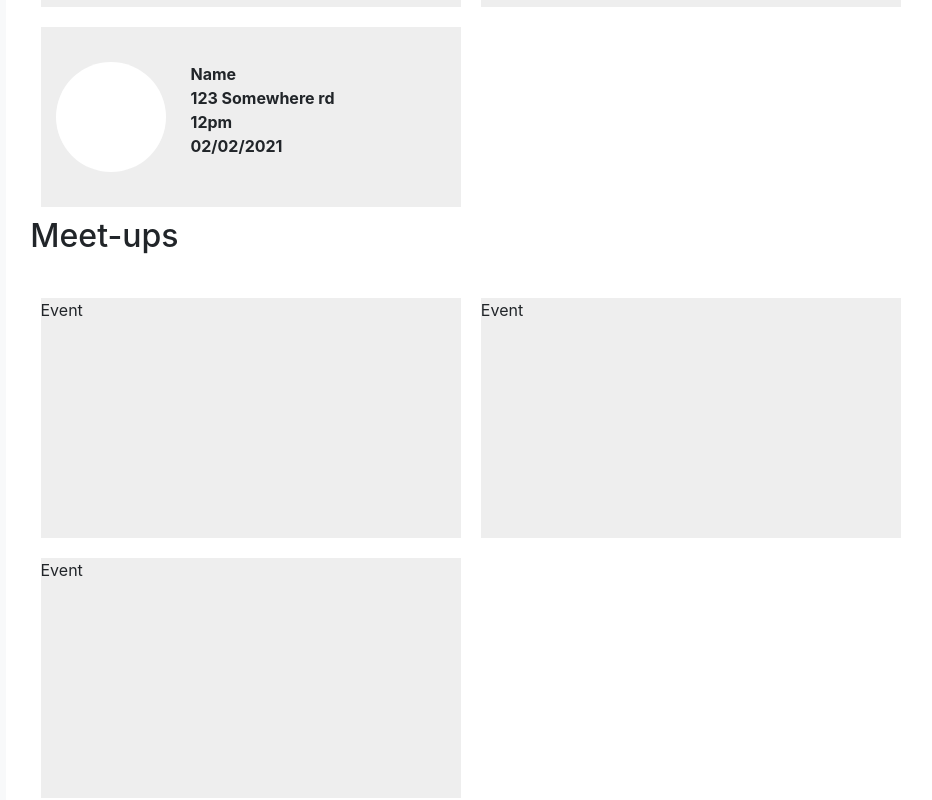
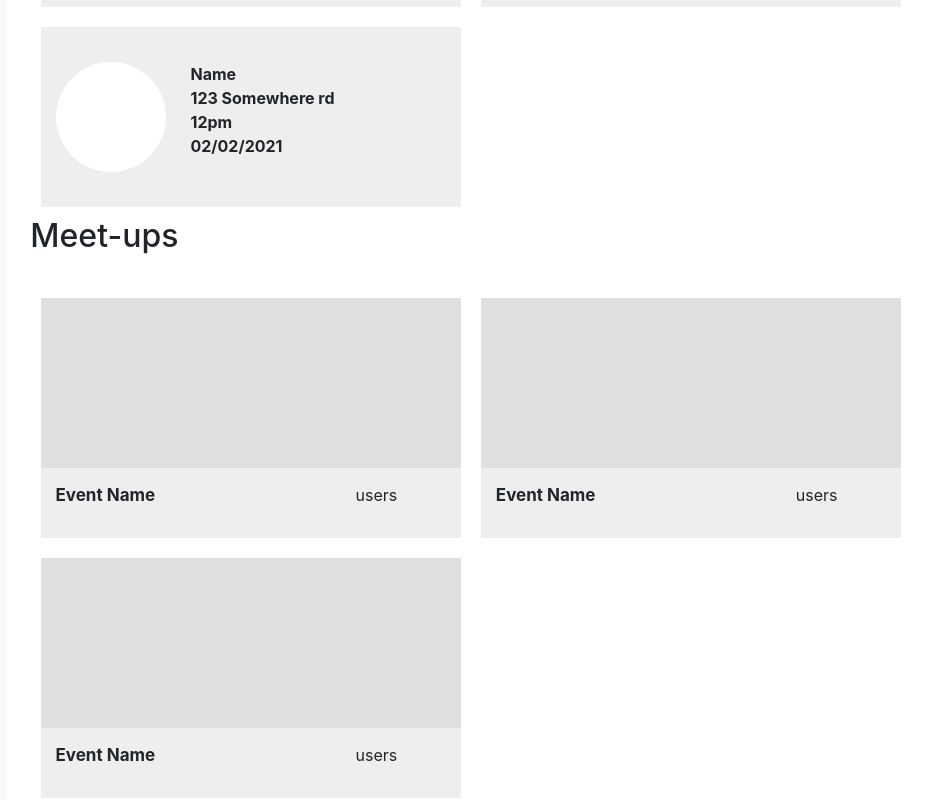
Before and after one commit to LindseydB/Meet-your-work-mates, a React (Create React App) app in the folder client/: page / in a window 1280 px wide. Shown: the part 476-1276 px from the top of the page, without its empty margins (207-1139 px from the left). Built offline with nearby package versions, Linux system fonts and the light colour scheme.

Commit message:
Styled the meetup tiles

```diff
--- a/client/src/components/home/home.css
+++ b/client/src/components/home/home.css
@@ -27,3 +27,18 @@
   margin:1%;
 
 }
+
+.eventtitle, .eventinfo{
+  margin:15px;
+}
+
+.eventtitle{
+  font-size:17px;
+  font-weight:bold;
+}
+
+.eventimage{
+  height:170px;
+  width:100%;
+  background:#e0dfdf;
+}
--- a/client/src/components/home/meetups-list.component.js
+++ b/client/src/components/home/meetups-list.component.js
@@ -6,9 +6,65 @@ export default class MeetupList extends Component{
       <div>
 
       <div class="meetups">
-        <div class="meetup"><p>Event</p></div>
-        <div class="meetup"><p>Event</p></div>
-        <div class="meetup"><p>Event</p></div>
+        <div class="meetup">
+          <div class="row">
+            <div class="col-12">
+                <div class="eventimage"></div>
+            </div>
+          </div>
+          <div class="row">
+            <div class="col-8">
+              <div class="eventtitle">
+                <p>Event Name</p>
+                </div>
+            </div>
+            <div class="col-4">
+                <div class="eventinfo">
+                <p>users</p>
+                </div>
+            </div>
+          </div>
+        </div>
+
+        <div class="meetup">
+          <div class="row">
+            <div class="col-12">
+                <div class="eventimage"></div>
+            </div>
+          </div>
+          <div class="row">
+            <div class="col-8">
+              <div class="eventtitle">
+                <p>Event Name</p>
+                </div>
+            </div>
+            <div class="col-4">
+                <div class="eventinfo">
+                <p>users</p>
+                </div>
+            </div>
+          </div>
+        </div>
+
+        <div class="meetup">
+          <div class="row">
+            <div class="col-12">
+                <div class="eventimage"></div>
+            </div>
+          </div>
+          <div class="row">
+            <div class="col-8">
+              <div class="eventtitle">
+                <p>Event Name</p>
+                </div>
+            </div>
+            <div class="col-4">
+                <div class="eventinfo">
+                <p>users</p>
+                </div>
+            </div>
+          </div>
+        </div>
 
 
       </div>
```
